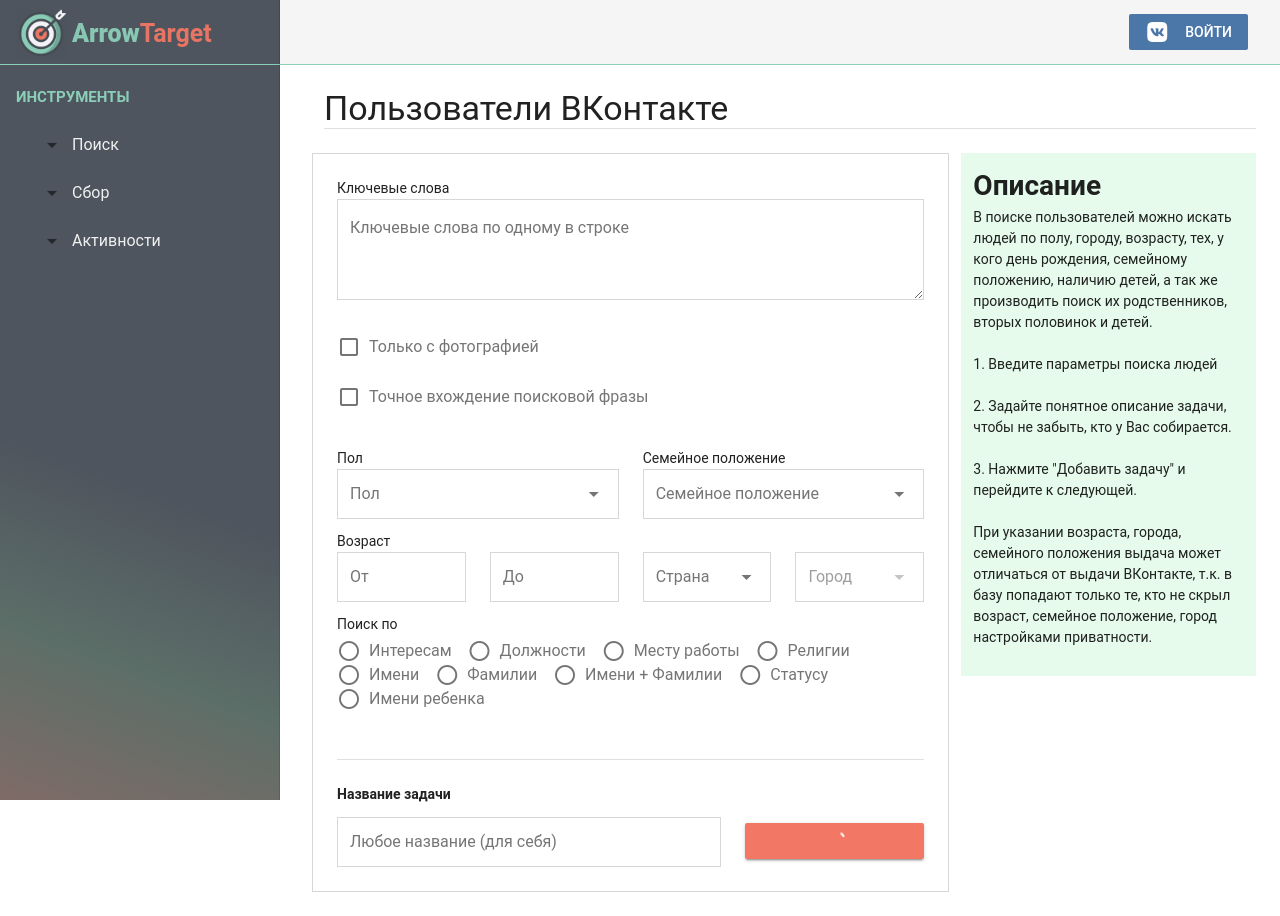
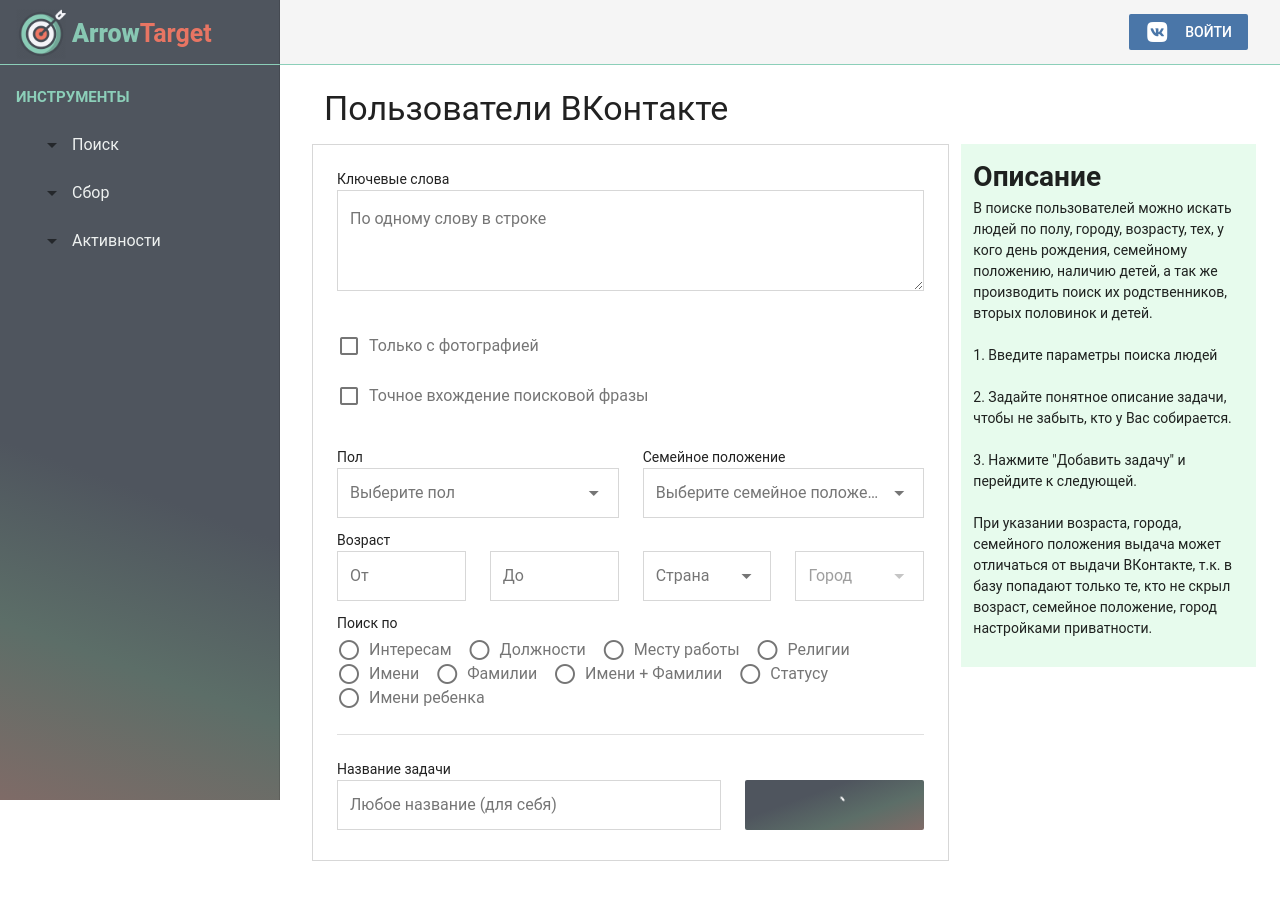
Before and after one commit to volodza/VUE_EXPRESS_PARSER, a Vue app in the folder client/: page /users in a window 1280 px wide. After the commit the page ends 885 px from the top, so only its background shows below. Built offline with nearby package versions, Linux system fonts and the light colour scheme; what vue-resource would draw is missing.

Commit message:
Users fix

```diff
--- a/client/src/components/instruments/search/Group.vue
+++ b/client/src/components/instruments/search/Group.vue
@@ -58,7 +58,7 @@
           ></v-checkbox>
           </v-layout>
 
-          <v-divider class="mb-4"></v-divider>
+          <v-divider class="mb-3"></v-divider>
 
 
 
@@ -171,11 +171,11 @@
 
 
 
-          <v-divider class="my-4"></v-divider>
+          <v-divider class="my-3"></v-divider>
 
+        <label>Название задачи</label>
         <v-layout wrap>
-<v-flex xs12 md8 pt-0>
-  <label>Название задачи</label>
+          <v-flex xs12 sm6 md8 pt-0>
             <v-text-field
               class="border"
               flat
@@ -185,20 +185,25 @@
             ></v-text-field>
           </v-flex>
 
-<v-flex xs12 sm6 md4>
-          <v-btn style="height:50px; margin-top:9px; font-size:20px; text-transform:none; background: linear-gradient(160deg,#4f555e,#4f555e,#5c6e68,#7f6b67); color:white"
+          <v-flex xs12 sm6 md4 pt-0>
+            <v-btn
+            class="mt-0"
+            style="height:50px;
+            font-size:20px;
+            text-transform:none;
+            background: linear-gradient(160deg,#4f555e,#4f555e,#5c6e68,#7f6b67);
+            color:white"
             block
             flat
-
+            hide-details
             @click="getGroups"
-            :loading="!answer"
-          >
-
+            :loading="!answer">
               <v-icon style="margin-right: 5px">mdi-play</v-icon>
               <label>Начать поиск</label>
             </v-btn>
           </v-flex>
         </v-layout>
+
       </v-flex>
     </v-flex>
 
--- a/client/src/components/instruments/search/Users.vue
+++ b/client/src/components/instruments/search/Users.vue
@@ -1,9 +1,9 @@
 <template>
   <v-container grid-list-xl fluid>
       <div>
-            <h1 class="display-1">Пользователи ВКонтакте</h1>
+            <h1 class="display-1 mb-3">Пользователи ВКонтакте</h1>
           </div>
-            <v-divider class="mb-4" ></v-divider>
+
 
 
     <v-layout flex-child wrap>
@@ -19,14 +19,14 @@
             solo
             class="border"
             name="input-7-1"
-            label="Ключевые слова по одному в строке"
+            label="По одному слову в строке"
             flat
             v-model="textarea.value"
             hide-details
           ></v-textarea>
          </v-flex>
 
-         <v-flex>
+         <v-flex mt-2>
           <v-checkbox
             height='6px'
             :label="`Только с фотографией`"
@@ -48,7 +48,7 @@
                 solo
                 class="border"
                 flat
-                label="Пол"
+                label="Выберите пол"
                 :items="selects.sex.items"
                 v-model="selects.sex.selected"
                 item-text="title"
@@ -63,7 +63,7 @@
                 solo
                 class="border"
                 flat
-                label="Семейное положение"
+                label="Выберите семейное положение"
                 :items="selects.status.items"
                 v-model="selects.status.selected"
                 item-text="title"
@@ -97,6 +97,7 @@
                 label="До"
               ></v-text-field>
             </v-flex>
+
 
                <v-flex xs6 sm3 pt-0>
               <v-autocomplete
@@ -172,13 +173,11 @@
 
 
 
-         <v-divider class="my-4"></v-divider>
+         <v-divider class="mb-4"></v-divider>
 
-<div style="text-align:left;" class="font-weight-medium">
-                <strong>Название задачи </strong>
-            </div>
+        <label>Название задачи</label>
         <v-layout wrap>
-<v-flex xs12 sm8>
+          <v-flex xs12 sm6 md8 pt-0>
             <v-text-field
               class="border"
               flat
@@ -188,13 +187,19 @@
             ></v-text-field>
           </v-flex>
 
-<v-flex xs12 sm4>
-          <v-btn color='secondary' style="font-size:20px; text-transform:none"
+          <v-flex xs12 sm6 md4 pt-0>
+            <v-btn
+            class="mt-0"
+            style="height:50px;
+            font-size:20px;
+            text-transform:none;
+            background: linear-gradient(160deg,#4f555e,#4f555e,#5c6e68,#7f6b67);
+            color:white"
             block
-            @click="getUsers"
-            :loading="!answer"
-          >
-
+            flat
+            hide-details
+            @click="getGroups"
+            :loading="!answer">
               <v-icon style="margin-right: 5px">mdi-play</v-icon>
               <label>Начать поиск</label>
             </v-btn>
```
Lines whose indentation alone changed are shown as unchanged.
